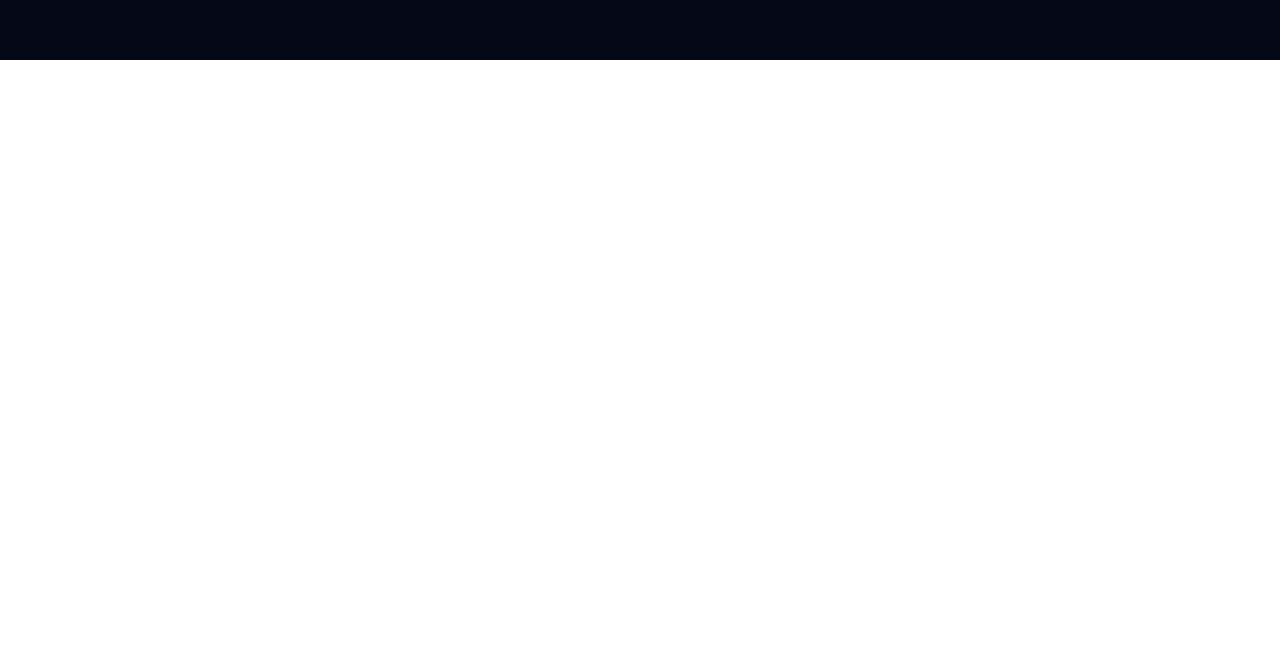
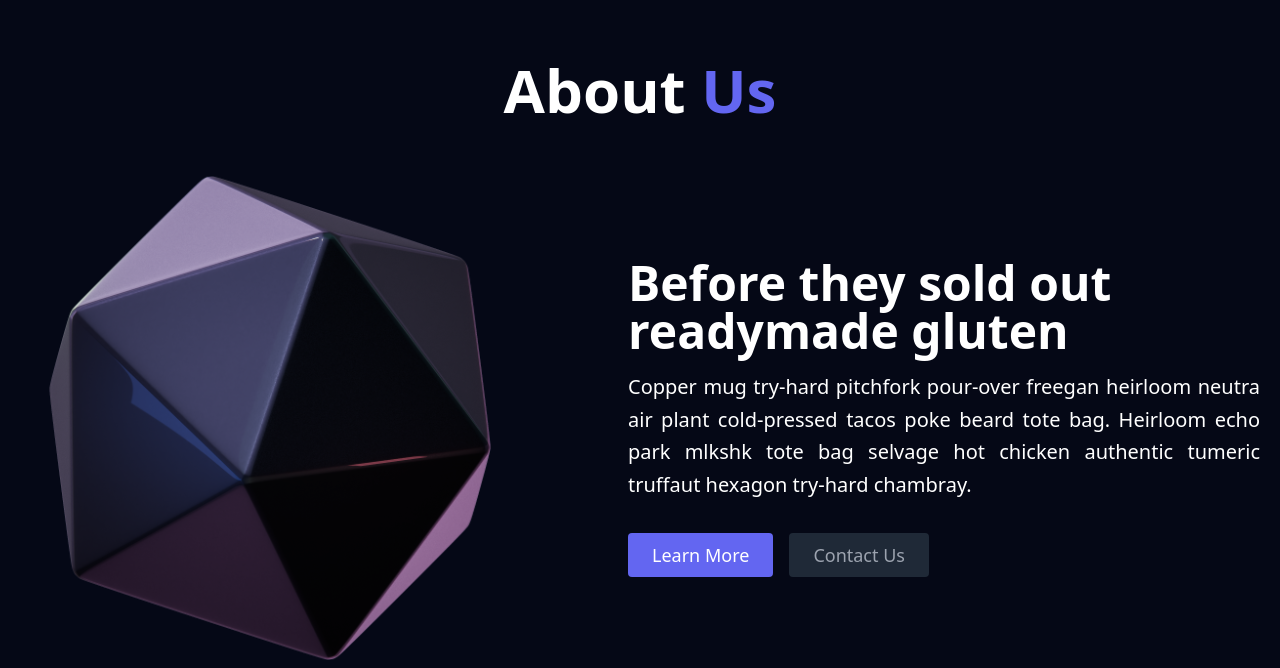
Before and after one commit to Arbab02/modern-ux-ui, a React (Vite) app: page / in a window 1280 px wide. Shown: the part 1320-1988 px from the top of the page. Before the commit the page ends 1380 px from the top, so only its background shows below. Built offline with nearby package versions, Linux system fonts and the light colour scheme.

Commit message:
Update App.jsx

```diff
--- a/src/App.jsx
+++ b/src/App.jsx
@@ -2,6 +2,7 @@ import { useState } from 'react'
 import Navbar from './components/Navbar.jsx'
 import Hero from './components/Hero.jsx'
 import Services from './components/Services.jsx'
+import About from './components/About.jsx'
 // import './App.css'
 
 function App() {
@@ -12,6 +13,7 @@ function App() {
       <Navbar/>
       <Hero/>
       <Services/>
+      <About/>
     </>
   )
 }
```
